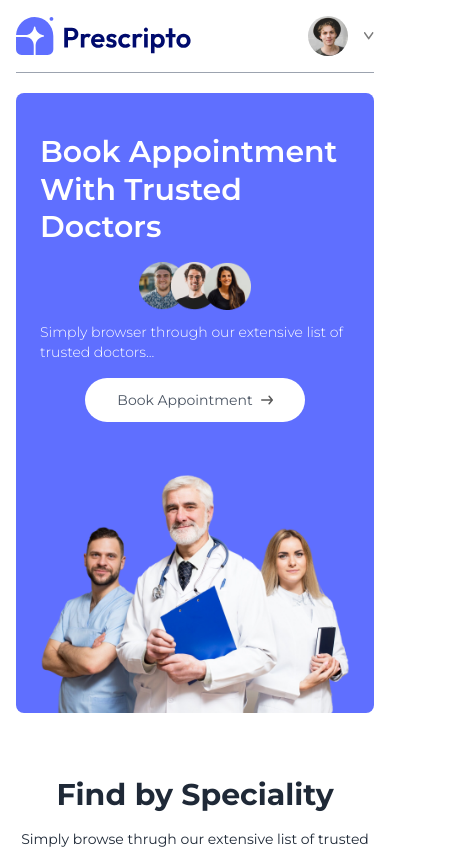
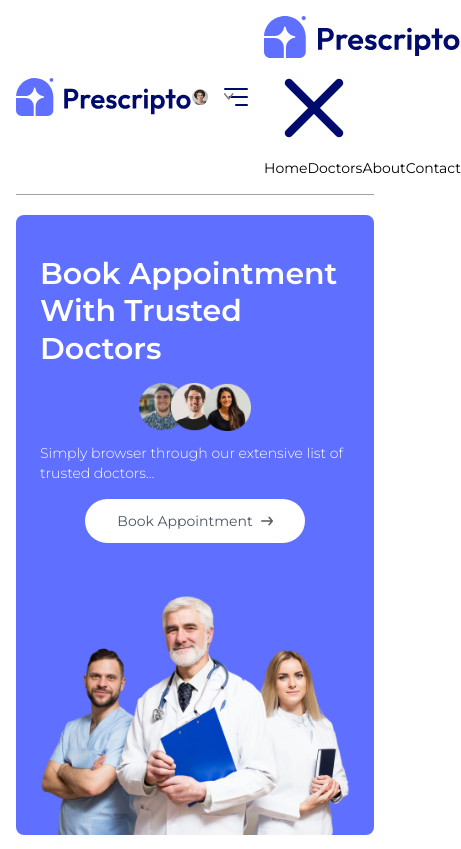
Before and after one commit to SachindaBandara/Doctor-Appoinment-Booking-Website-using-React, a React (Vite) app in the folder frontend/: page / in a window 390 px wide. Shown: the top 849 px of the page, 461 px wide, since content can reach past the window. Built offline with nearby package versions, Linux system fonts and the light colour scheme.

Commit message:
create mobile menu

```diff
--- a/frontend/src/components/NavBar.jsx
+++ b/frontend/src/components/NavBar.jsx
@@ -50,6 +50,21 @@
           : <button onClick={() => navigate('/login')} className='bg-primary text-white px-8 py-3 rounded-full font-light hidden md:block'>Create Account</button>
         }
 
+        <img onClick={()=>setShowMenu(true)} className='w-6 md:hidden' src={assets.menu_icon} alt="" />
+        {/* Mobile menu */}
+        <div>
+          <div>
+            <img src={assets.logo} alt="" />
+            <img onClick={()=>setShowMenu(false)} src={assets.cross_icon} alt="" />
+          </div>
+          <ul>
+            <NavLink>Home</NavLink>
+            <NavLink>Doctors</NavLink>
+            <NavLink>About</NavLink>
+            <NavLink>Contact</NavLink>
+          </ul>
+        </div>
+
       </div>
     </div>
   )
```
